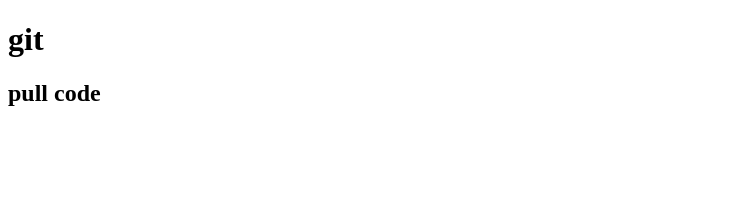
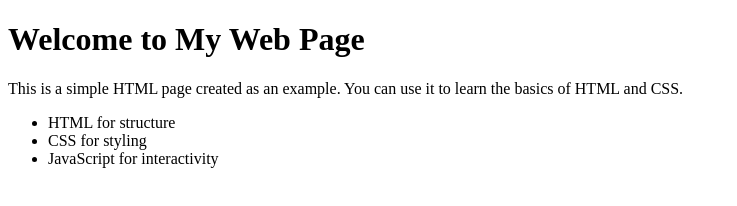
Before and after one commit to PhongVu309/git, a plain HTML site: page index.html in a window 1280 px wide. Shown: the whole page, without its empty margins (0-737 px from the left). Drawn offline with Linux system fonts and the light colour scheme.

Commit message:
thêm văn bản

```diff
--- a/index.html
+++ b/index.html
@@ -6,8 +6,16 @@
     <title>Document</title>
 </head>
 <body>
-
-    <h1>git</h1>
-    <h2>pull code</h2>
+  <header>
+    <h1>Welcome to My Web Page</h1>
+</header>
+<main>
+    <p>This is a simple HTML page created as an example. You can use it to learn the basics of HTML and CSS.</p>
+    <ul>
+        <li>HTML for structure</li>
+        <li>CSS for styling</li>
+        <li>JavaScript for interactivity</li>
+    </ul>
+</main>
 </body>
 </html>
```
